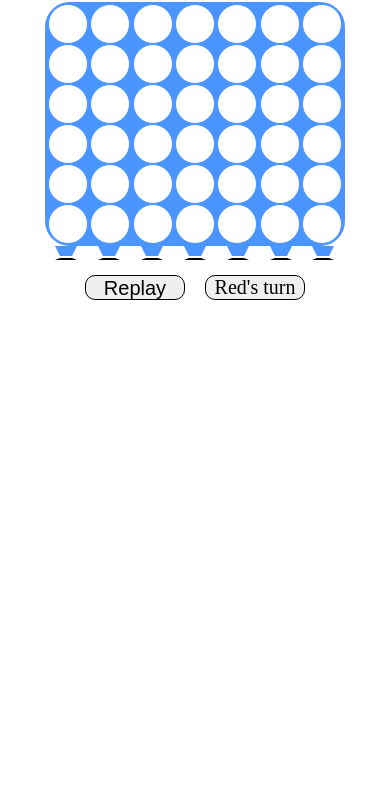
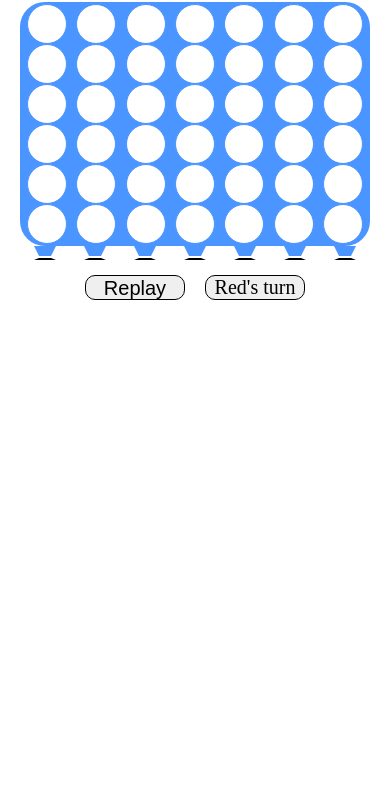
Before and after one commit to NicholasBoldt/Connect-Four, a plain HTML site: page index.html in a window 390 px wide. Shown: the part 59-844 px from the top of the page. Drawn offline with Linux system fonts and the light colour scheme.

Commit message:
mobile changes

```diff
--- a/main.css
+++ b/main.css
@@ -87,7 +87,7 @@ footer {
 @media screen and (max-width: 600px) {
     .board{
         display: flex;
-        width: 300px;
+        width: 350px;
         border: 2px solid #4A95FF;
         border-radius: 25px;
         background-color: #4A95FF;
@@ -107,7 +107,7 @@ footer {
     #buttons {
         display: flex;
         justify-content: space-around;
-        width: 300px;
+        width: 350px;
         margin: 0 auto;
     }
 
@@ -140,5 +140,6 @@ footer {
         text-align: center;
         margin: 0 15px 0 0;
         border-radius: 10px;
+        background-color: #efefef;
     }
   }
```
